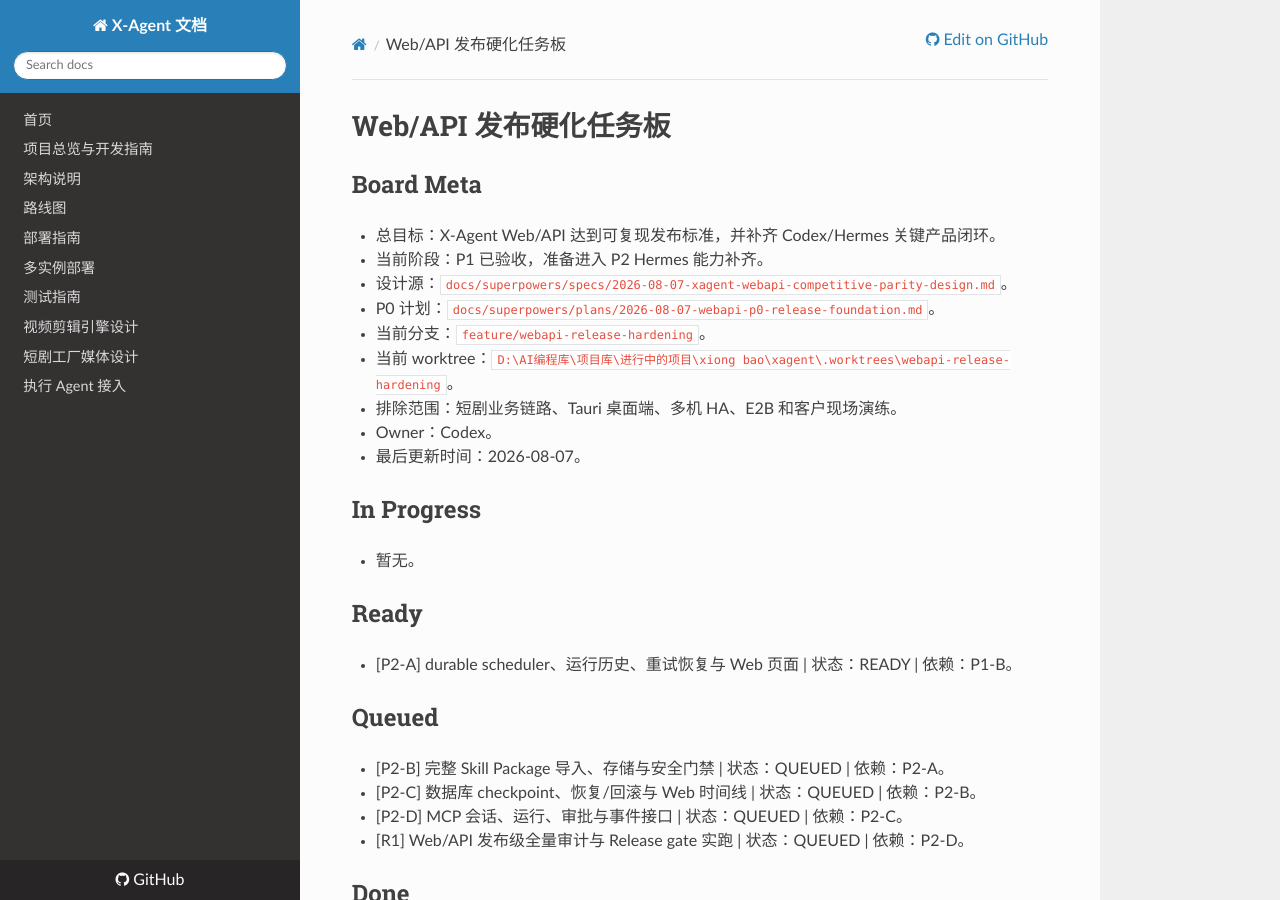
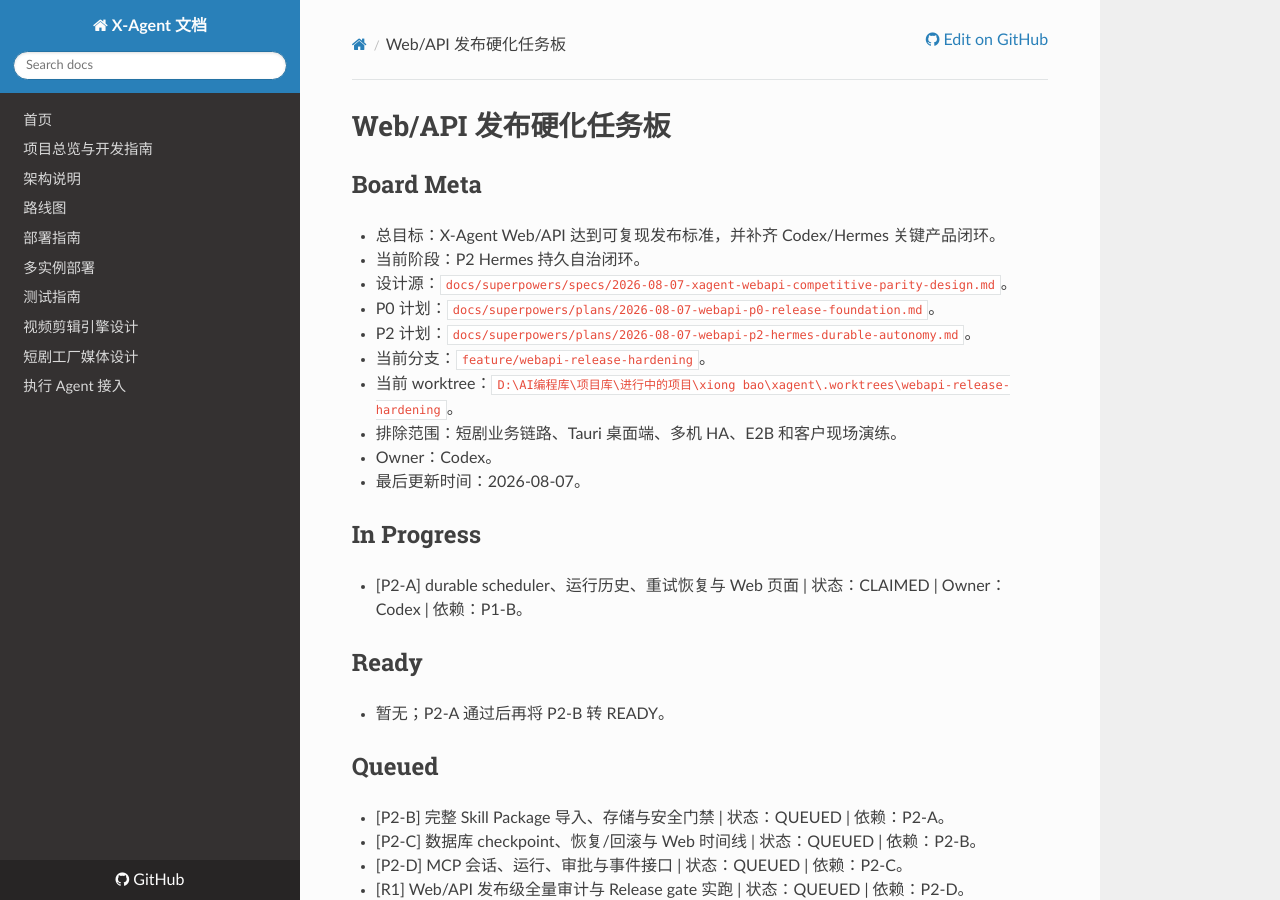
Before and after one commit to xiongpinji/xiongbao, an MkDocs documentation site: the page built from docs/coordination/WEB_API_RELEASE_TASK_BOARD.md, in a window 1280 px wide and 900 px high. Built offline with MkDocs 1.6.1, drawn with Linux system fonts in a browser that asks for light colours; nearby versions of some CDN libraries.

Commit message:
docs(计划): 建立 P2 Hermes 持久自治执行计划

```diff
--- a/docs/coordination/WEB_API_RELEASE_TASK_BOARD.md
+++ b/docs/coordination/WEB_API_RELEASE_TASK_BOARD.md
@@ -3,9 +3,10 @@
 ## Board Meta
 
 - 总目标：X-Agent Web/API 达到可复现发布标准，并补齐 Codex/Hermes 关键产品闭环。
-- 当前阶段：P1 已验收，准备进入 P2 Hermes 能力补齐。
+- 当前阶段：P2 Hermes 持久自治闭环。
 - 设计源：`docs/superpowers/specs/2026-08-07-xagent-webapi-competitive-parity-design.md`。
 - P0 计划：`docs/superpowers/plans/2026-08-07-webapi-p0-release-foundation.md`。
+- P2 计划：`docs/superpowers/plans/2026-08-07-webapi-p2-hermes-durable-autonomy.md`。
 - 当前分支：`feature/webapi-release-hardening`。
 - 当前 worktree：`D:\AI编程库\项目库\进行中的项目\xiong bao\xagent\.worktrees\webapi-release-hardening`。
 - 排除范围：短剧业务链路、Tauri 桌面端、多机 HA、E2B 和客户现场演练。
@@ -14,11 +15,11 @@
 
 ## In Progress
 
-- 暂无。
+- [P2-A] durable scheduler、运行历史、重试恢复与 Web 页面 | 状态：CLAIMED | Owner：Codex | 依赖：P1-B。
 
 ## Ready
 
-- [P2-A] durable scheduler、运行历史、重试恢复与 Web 页面 | 状态：READY | 依赖：P1-B。
+- 暂无；P2-A 通过后再将 P2-B 转 READY。
 
 ## Queued
 
```
Also changed, not shown: docs/superpowers/plans/2026-08-07-webapi-p2-hermes-durable-autonomy.md (added, +67 -0 lines).
